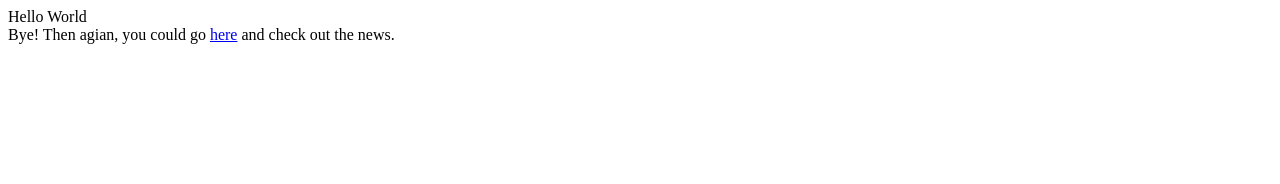
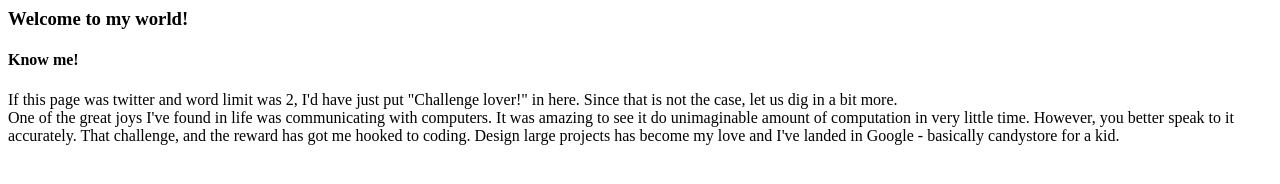
Before and after one commit to teja/teja.github.io, a plain HTML site: page index.html in a window 1280 px wide. Drawn offline with Linux system fonts and the light colour scheme.

Commit message:
Update to inde
Blah blah

```diff
--- a/index.html
+++ b/index.html
@@ -8,8 +8,17 @@
   });
 </script>
   </head>
-Hello World <br />
-Bye!
+  <h3> Welcome to my world! </h3>
 
-  Then agian, you could go <a href='https://www.news18.com'>here</a> and check out the news.
+  <h4> Know me! </h4>
+  If this page was twitter and word limit was 2, I'd have just put "Challenge lover!" in here. Since that is not the case, let us dig in a bit more.
+
+  <br />
+  One of the great joys I've found in life was communicating with computers. It was amazing to see it do unimaginable amount of
+  computation in very little time. However, you better speak to it accurately. That challenge, and the reward has got me hooked
+  to coding. Design large projects has become my love and I've landed in Google - basically candystore for a kid.
+
+  <br />
+
+
 </html>
```
